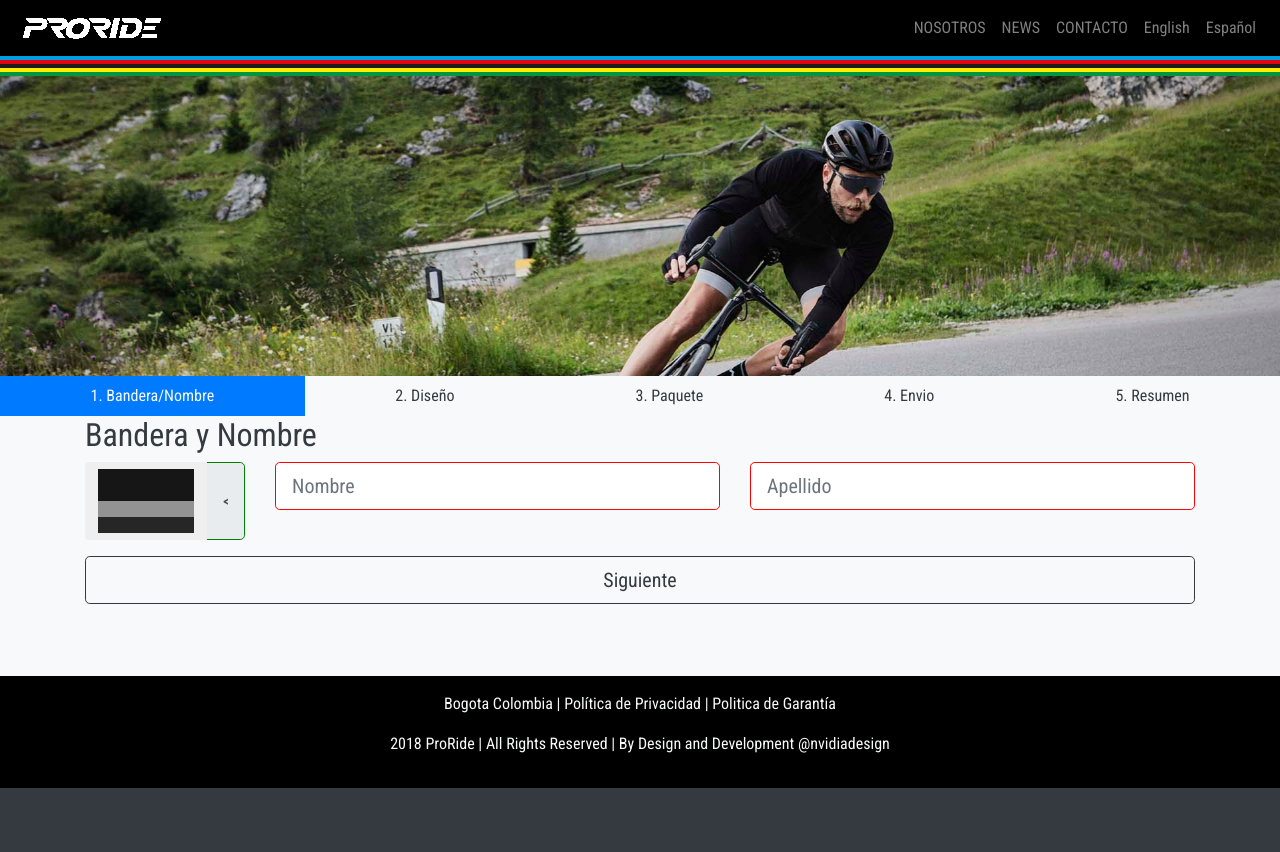
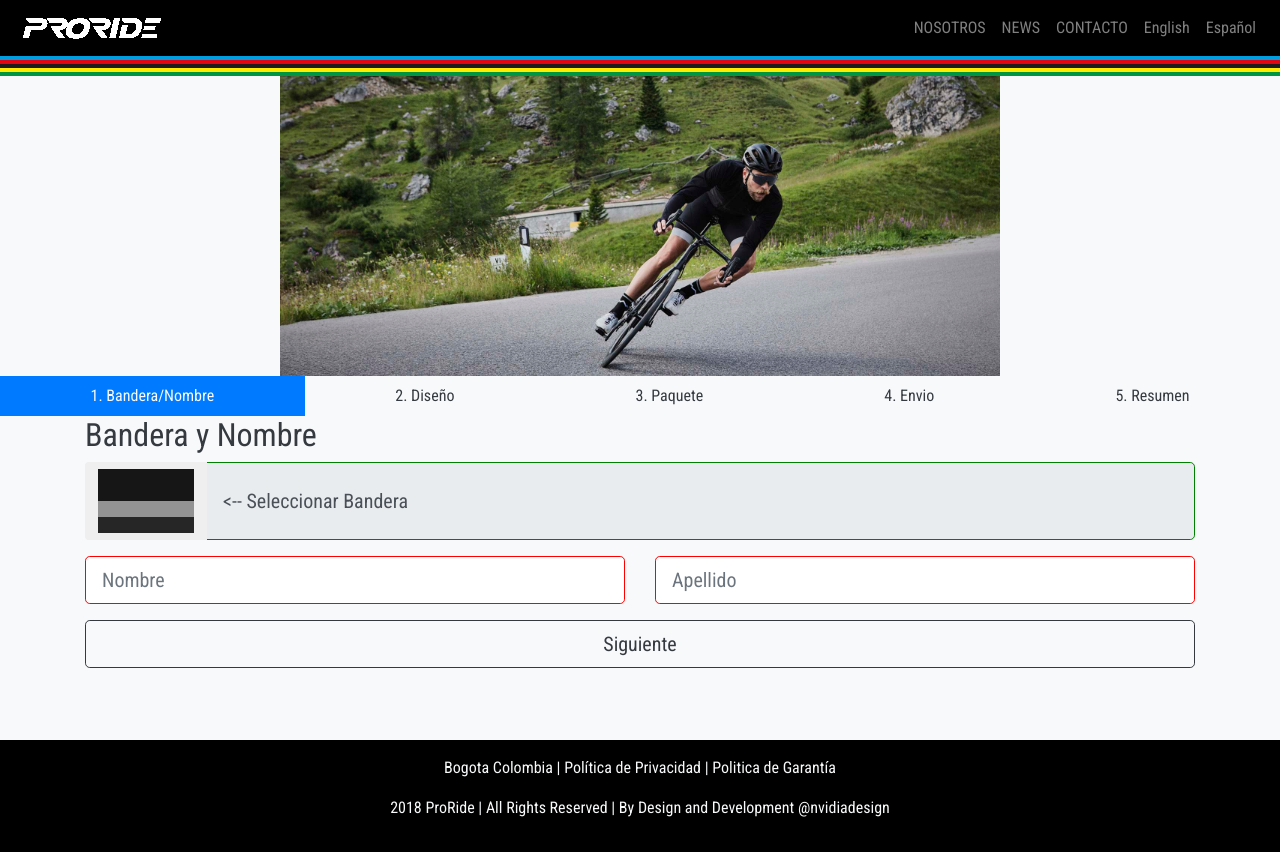
Before and after one commit to marcohern/bikestickers, an Angular app in the folder angular5/: page /name-and-flag in a window 1280 px wide. Before the commit the page ends 800 px from the top, so only its background shows below. Built offline with nearby package versions, Linux system fonts and the light colour scheme.

Commit message:
minor fixes, layout, routes

```diff
--- a/angular5/src/app/mods/bike/name-and-flag/name-and-flag.component.html
+++ b/angular5/src/app/mods/bike/name-and-flag/name-and-flag.component.html
@@ -4,7 +4,7 @@
   <div class="container">
     <h2>Bandera y Nombre</h2>
     <div class="row">
-      <div class="col-md-2">
+      <div class="col-md-12">
         <div class="form-group">
           <div class="input-group mb-2">
             <div class="input-group-prepend">
@@ -16,14 +16,16 @@
           </div>
         </div>
       </div>
-      <div class="col-md-5">
+    </div>
+    <div class="row">
+      <div class="col-md-6">
           <div class="form-group">
             <div class="input-group">
                 <input type="text" class="form-control form-control-lg" placeholder="Nombre" aria-label="Nombre" formControlName="fname" required>
             </div>
           </div>
         </div>
-      <div class="col-md-5">
+        <div class="col-md-6">
           <div class="form-group">
             <div class="input-group">
               <input type="text" class="form-control form-control-lg" placeholder="Apellido" aria-label="Apellido" formControlName="lname" required>
```
Also changed, not shown: 2 other files (tests, documents, lock files or other folders). Lines whose indentation alone changed are shown as unchanged.
